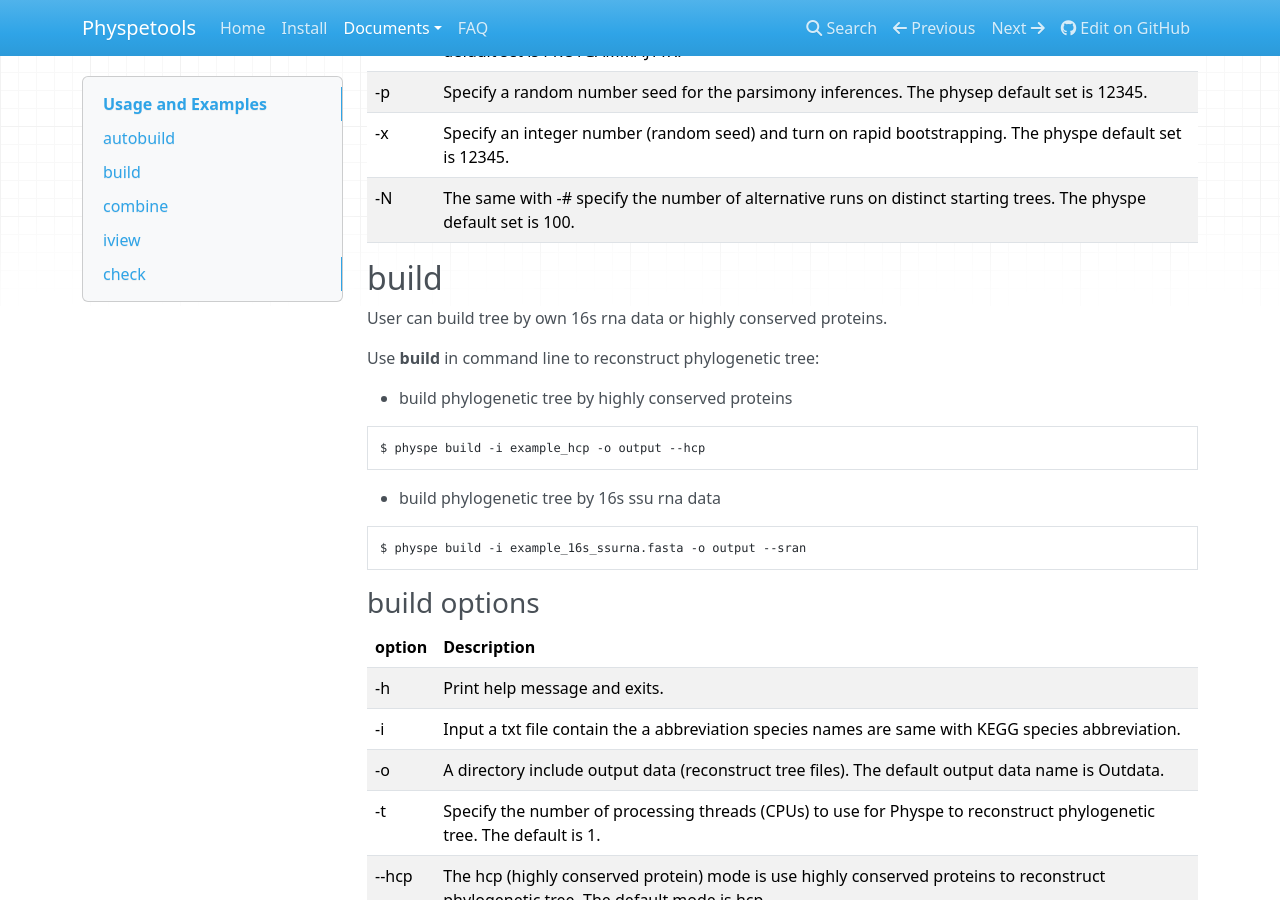
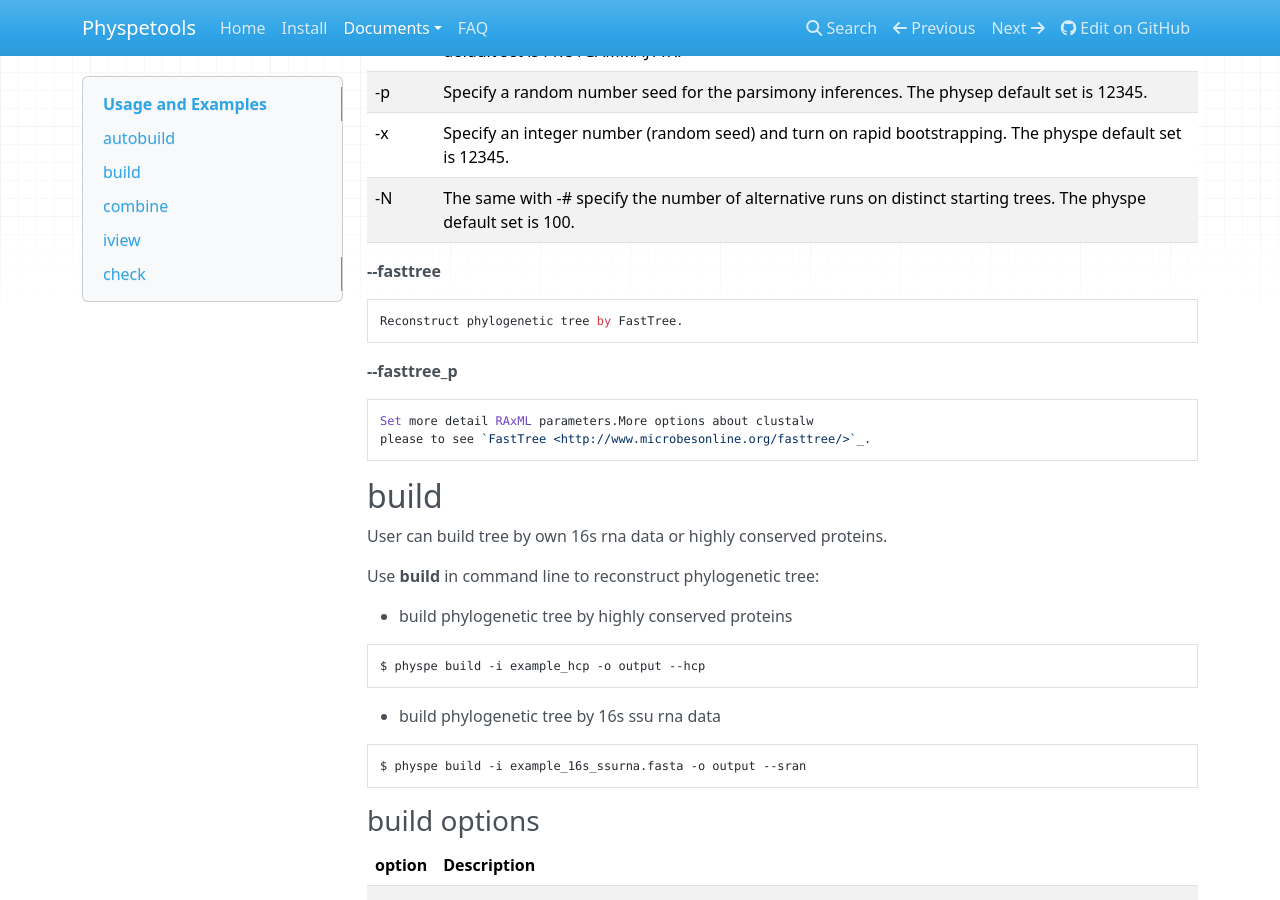
Before and after one commit to yangfangs/physpetools, an MkDocs documentation site: the page built from docs/docs/usage.md, in a window 1280 px wide and 900 px high, scrolled down 5221 px. Built offline with MkDocs 1.6.1, drawn with Linux system fonts in a browser that asks for light colours; nearby versions of some CDN libraries; old or Windows-style settings are respelled for this version of MkDocs; some of the changed text lies outside the part shown.

Commit message:
update doc fasttree parameters

```diff
--- a/docs/docs/usage.md
+++ b/docs/docs/usage.md
@@ -258,6 +258,16 @@
 
 
 
+**--fasttree**
+
+    Reconstruct phylogenetic tree by FastTree.
+
+**--fasttree_p**
+
+    Set more detail RAxML parameters.More options about clustalw
+    please to see `FastTree <http://www.microbesonline.org/fasttree/>`_.
+
+
 ##  build
 
 User can build tree by own 16s rna data or highly conserved proteins.
@@ -492,7 +502,14 @@
 |   -N    |  The same with -# specify the number of alternative runs on distinct starting trees. The physpe default set is 100.                  |
 
 
+**--fasttree**
 
+    Reconstruct phylogenetic tree by FastTree.
+
+**--fasttree_p**
+
+    Set more detail RAxML parameters.More options about clustalw
+    please to see `FastTree <http://www.microbesonline.org/fasttree/>`_.
 
 ## combine
 
```
Also changed, not shown: README.rst.
